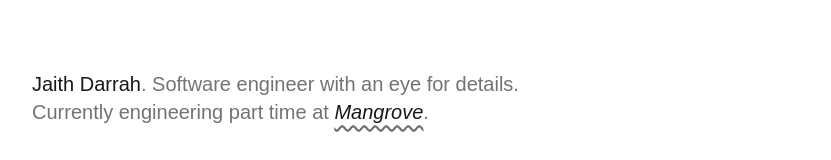
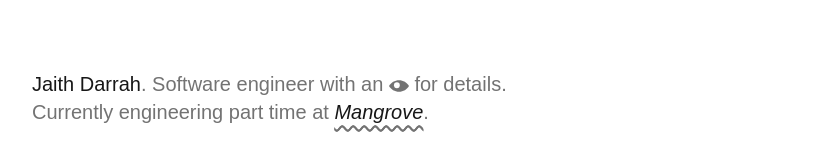
Before and after one commit to AwesomeJaith/jaithdarrah-dot-com-v3, a Next.js app: page / in a window 1280 px wide. Shown: the part 138-298 px from the top of the page, without its empty margins (224-1055 px from the left). Built offline with nearby package versions, Linux system fonts and the light colour scheme; no server answers; a web font is replaced by a local one.

Commit message:
Add eye icon that tracks mouse cursor

```diff
--- a/src/components/landing-page/about-section.tsx
+++ b/src/components/landing-page/about-section.tsx
@@ -1,19 +1,16 @@
+import { Suspense } from "react"
+import { EyeIcon } from "./eye-icon"
+import { GraduationBlurb } from "./graduation-blurb"
+
 function AboutSection() {
-  const graduationDate = new Date("May 11 2026")
-  const now = new Date()
-  const daysUntilGraduation = Math.ceil(
-    (graduationDate.getTime() - now.getTime()) / (1000 * 60 * 60 * 24)
-  )
-  const hasGraduated = now >= graduationDate
-
   return (
     <div className="w-full max-w-3xl text-muted-foreground">
       <div className="flex flex-col gap-8">
         <div className="text-xl">
           <h1>
             <span className="text-primary">Jaith Darrah</span>. Software
-            engineer with an eye for details.{" "}
-            {/** Add some animated eye here later */}
+            engineer with an <EyeIcon />{" "}
+            for details.
           </h1>
           <h2>
             Currently engineering part time at{" "}
@@ -31,10 +28,9 @@ function AboutSection() {
         </div>
         <div>
           <p>
-            {hasGraduated
-              ? "Chicago area local who graduated with a Bachelor of Science in Computer Science from Arizona State University on May 11, 2026."
-              : `Chicago area local graduating with a Bachelor of Science in Computer Science from Arizona State University in ${daysUntilGraduation} days on May 11, 2026.`}{" "}
-            {/** expand ASU to Arizona State University on hover */}
+            <Suspense>
+              <GraduationBlurb />
+            </Suspense>{" "}
             Clash Royale, chess, code, and speed typing nerd.
             {/** Links or some kind of interactivity like chess puzzles */}
           </p>
--- /dev/null
+++ b/src/components/landing-page/eye-icon.tsx
@@ -0,0 +1,62 @@
+"use client"
+
+import { useCallback, useEffect, useState } from "react"
+
+const MAX_OFFSET = 18
+
+function EyeIcon() {
+  const [mouse, setMouse] = useState({ x: 0, y: 0 })
+  const [rect, setRect] = useState<DOMRect | null>(null)
+
+  useEffect(() => {
+    const handler = (e: MouseEvent) => setMouse({ x: e.clientX, y: e.clientY })
+    window.addEventListener("mousemove", handler)
+    return () => window.removeEventListener("mousemove", handler)
+  }, [])
+
+  const svgRef = useCallback((node: SVGSVGElement | null) => {
+    if (node) setRect(node.getBoundingClientRect())
+  }, [])
+
+  let offsetX = 0
+  let offsetY = 0
+
+  if (rect) {
+    const centerX = rect.left + rect.width / 2
+    const centerY = rect.top + rect.height / 2
+
+    const dx = mouse.x - centerX
+    const dy = mouse.y - centerY
+    const distance = Math.sqrt(dx * dx + dy * dy)
+
+    if (distance > 0) {
+      const clampedDistance = Math.min(distance, MAX_OFFSET * 10)
+      const scale = (clampedDistance / (MAX_OFFSET * 10)) * MAX_OFFSET
+      offsetX = (dx / distance) * scale
+      offsetY = (dy / distance) * scale
+    }
+  }
+
+  return (
+    <svg
+      ref={svgRef}
+      xmlns="http://www.w3.org/2000/svg"
+      viewBox="0 0 160 160"
+      className="align-center inline-block h-[1em] w-[1em]"
+      aria-hidden="true"
+    >
+      <path
+        d="M160,80c-15.98,27.59-45.82,46.17-80.01,46.17S15.98,107.59,0,80c15.98-27.61,45.82-46.17,79.99-46.17s64.03,18.56,80.01,46.17Z"
+        fill="currentColor"
+      />
+      <circle
+        cx={80 + offsetX}
+        cy={80 + offsetY}
+        r="23.09"
+        className="fill-background"
+      />
+    </svg>
+  )
+}
+
+export { EyeIcon }
--- /dev/null
+++ b/src/components/landing-page/graduation-blurb.tsx
@@ -0,0 +1,20 @@
+"use client"
+
+function GraduationBlurb() {
+  const graduationDate = new Date("May 11 2026")
+  const now = new Date()
+  const daysUntilGraduation = Math.ceil(
+    (graduationDate.getTime() - now.getTime()) / (1000 * 60 * 60 * 24)
+  )
+  const hasGraduated = now >= graduationDate
+
+  return (
+    <>
+      {hasGraduated
+        ? "Chicago area local who graduated with a Bachelor of Science in Computer Science from Arizona State University on May 11, 2026."
+        : `Chicago area local graduating with a Bachelor of Science in Computer Science from Arizona State University in ${daysUntilGraduation} days on May 11, 2026.`}
+    </>
+  )
+}
+
+export { GraduationBlurb }
```
